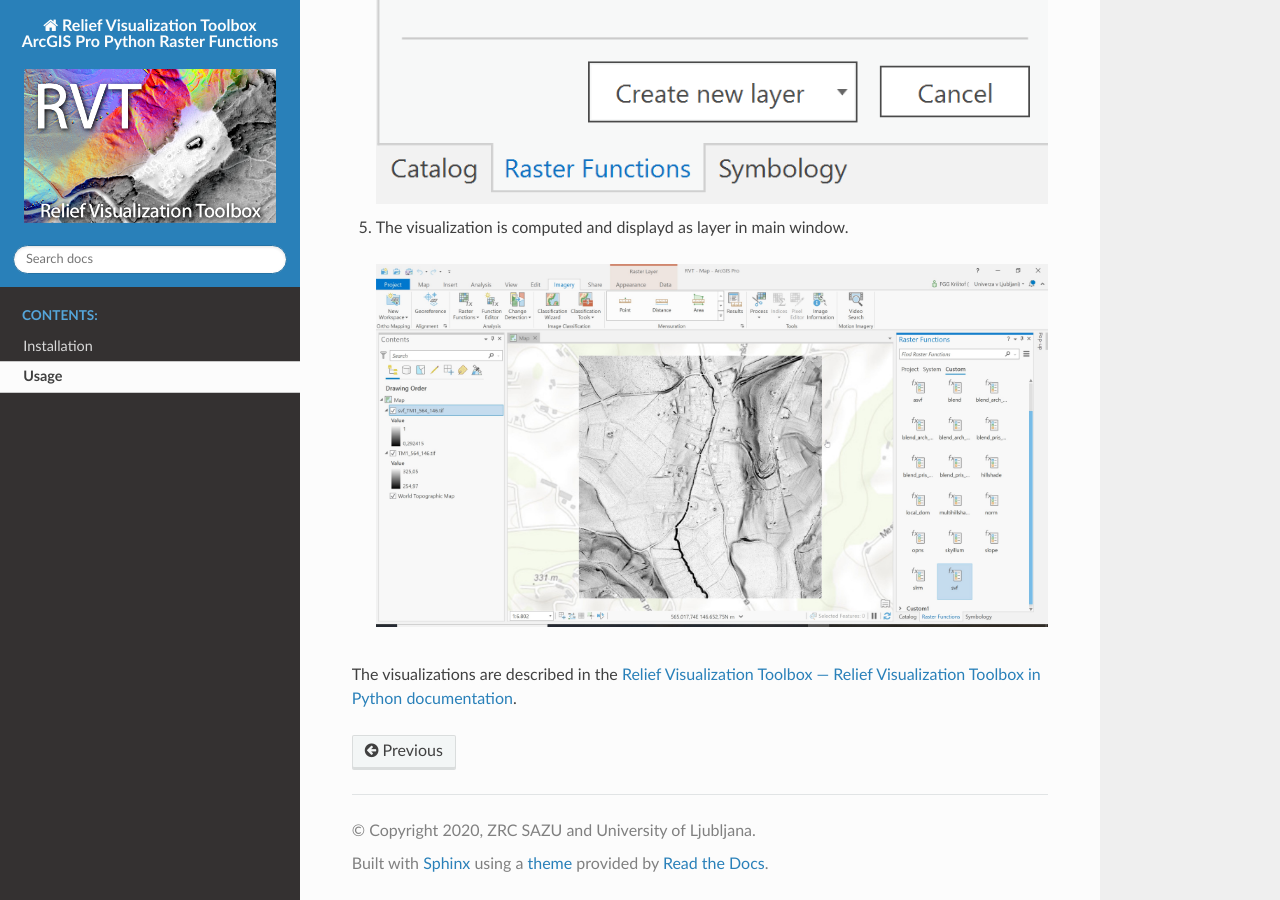
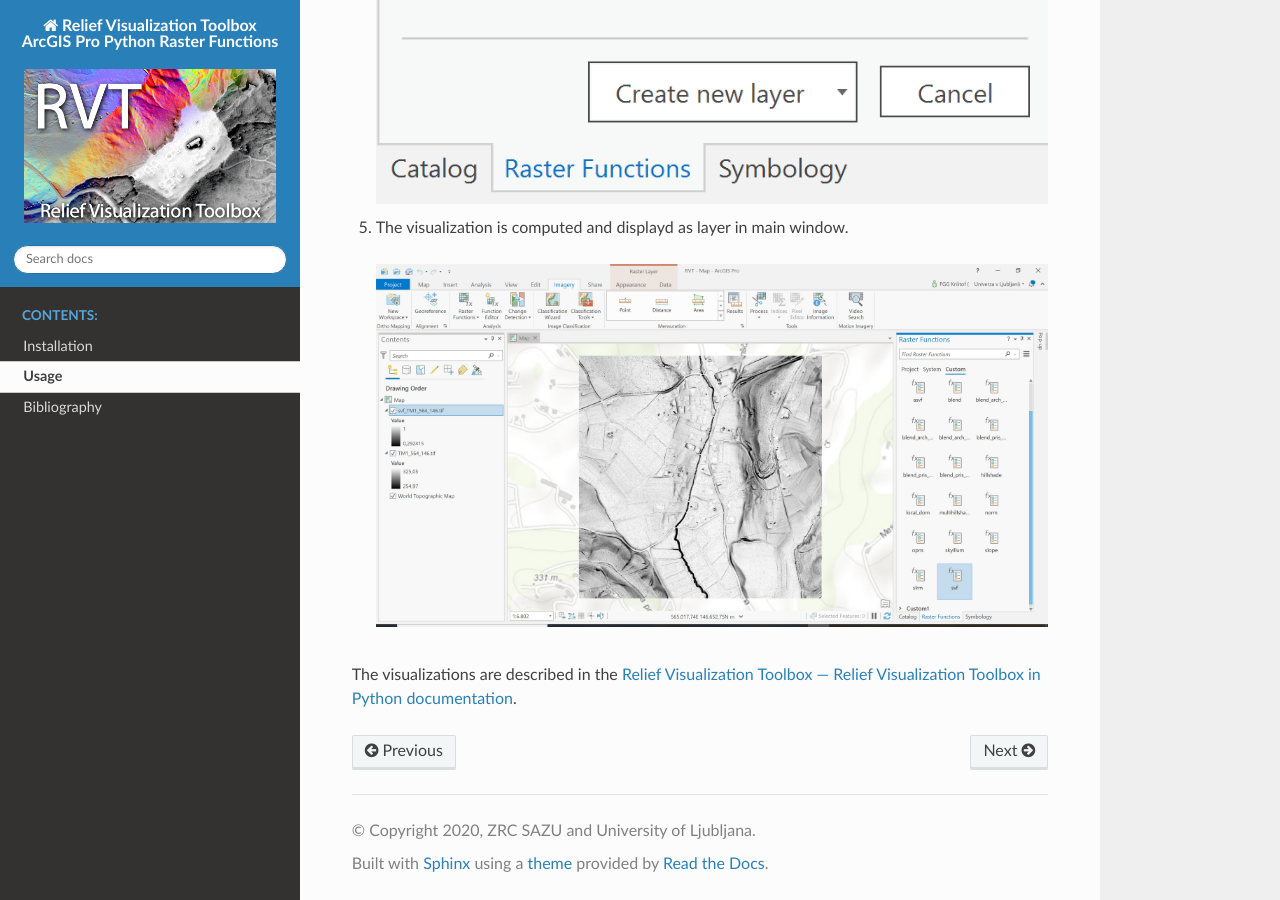
Before and after one commit to EarthObservation/rvt-arcgis-pro, a Sphinx documentation site: the page built from docs/usage.rst, in a window 1280 px wide and 900 px high, scrolled down 3689 px. Built offline with Sphinx 7.4.7 and the Read the Docs theme 2.0.0, drawn with Linux system fonts in a browser that asks for light colours.

Commit message:
Update docs
Add bibliography

```diff
--- a/docs/conf.py
+++ b/docs/conf.py
@@ -51,4 +51,4 @@
 # Add any paths that contain custom static files (such as style sheets) here,
 # relative to this directory. They are copied after the builtin static files,
 # so a file named "default.css" will overwrite the builtin "default.css".
-html_static_path = ['_static']
+html_static_path = []
--- a/docs/index.rst
+++ b/docs/index.rst
@@ -66,3 +66,4 @@
 
    install
    usage
+   bibliography
```
Also changed, not shown: docs/bibliography.rst (added, +8 -0 lines).
